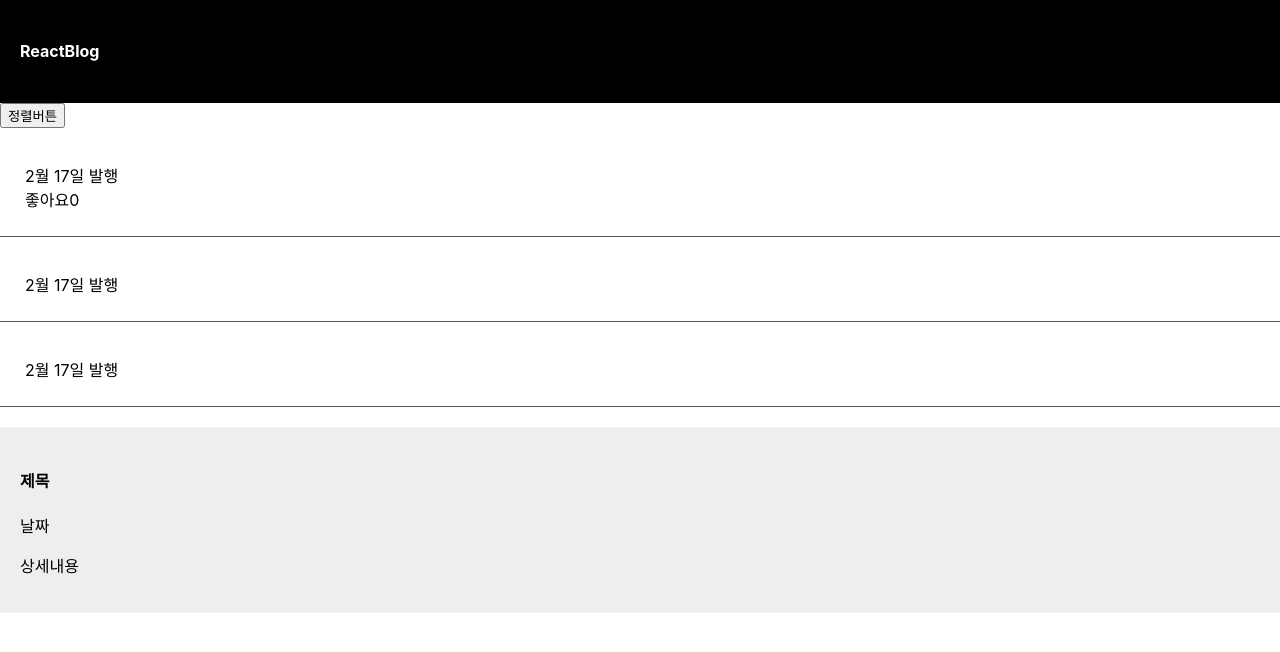
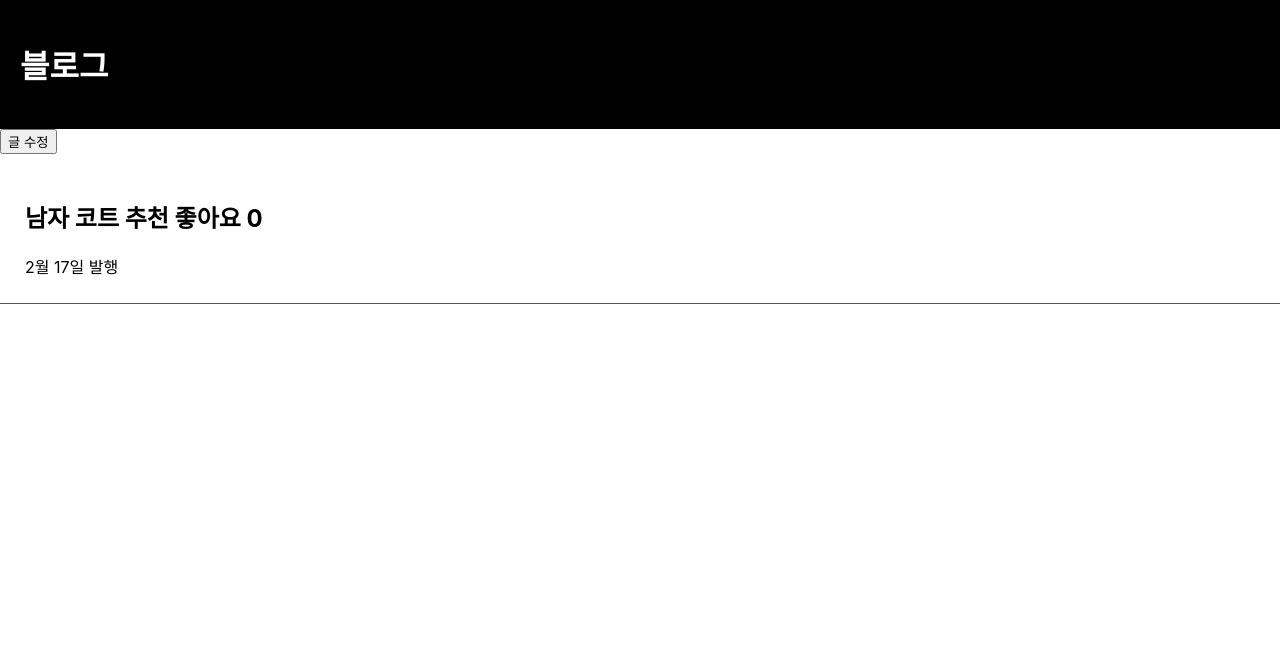
Before and after one commit to papepopopy/React-stady2, a React (Create React App) app in the folder blog_project/: page / in a window 1280 px wide. Shown: the top 652 px of the page. Built offline with nearby package versions, Linux system fonts and the light colour scheme.

Commit message:
array, object state 변경하는 법 복습

```diff
--- a/blog_project/src/App.js
+++ b/blog_project/src/App.js
@@ -1,60 +1,35 @@
+/* eslint-disable */
+
 import { useState } from "react";
 import "./App.css";
 
 function App() {
 
-  // let post = "강남 우동 맛집"
-  // var data = "red";
-  let {title, setTitle} = useState(["남자코트 추천", "강담 우동 맛집", "파이썬 독학"]);
-  let [like, setLike] = useState(0);
-  let [modal, setModal] = useState(false);
+  let post = "강남 우동 맛집"
+  let [글제목, 글제목변경] = useState(["남자 코트 추천", "강남 우동 맛집", "파이썬 독학"]);
+
+  let [따봉, 따봉변경] = useState(0);
+
 
   return (
     <div className="App">
-      {/* 상단메뉴 */}
       <div className="black-nav">
-        <h4>ReactBlog</h4>
-        {/* <div>{post}</div>  */}
-        {/* 강남 우동 맛집 출력 */}
-        {/* <div className={data}>데이터 바인딩</div> */}
-        {/* <div className="red"></div> */}
-        {/* <div style={{color:"blue", fontSize:"30px"}}>스타일 테스트</div> */}
-        {/* {속성명:"속성값"} */}
+        <h1>블로그</h1>
       </div>
-      <button onClick={()=> {
-        let copy = [...title];
-        copy.sort();
-        setTitle(copy)
-      }}>정렬버튼</button>
-      <div className="inner_box">
-        <h5>{title}</h5>
-        <p>2월 17일 발행</p>
-        <span onClick={() => {setLike(like + 1)}}>좋아요{like}</span>
-      </div>
-      <div className="inner_box">
-        <h5>{title}</h5>
+      <button onClick={() => {
+
+        let copy = [...글제목];
+        copy[0] = "여자 코트 추천"
+        글제목변경(copy);
+      }}>글 수정</button>
+
+      <div className="list inner_box">
+        <h2>{글제목[0]} <span onClick={() => {따봉변경(따봉+1)}}>좋아요</span> {따봉} </h2>
         <p>2월 17일 발행</p>
       </div>
-      <div className="inner_box">
-        <h5>{title}</h5>
-        <p>2월 17일 발행</p>
-      </div>
-      {
-        modal == true ? <Modal></Modal> : null
-      }
-      <Modal />
+
     </div>
-  )
-}
-
-function Modal() {
-  return (
-    <div className="modal">
-      <h4>제목</h4>
-      <p>날짜</p>
-      <p>상세내용</p>
-    </div>
-  )
+  );
 }
 
 export default App;
```
Also changed, not shown: blog_project/src/logo.svg (deleted).
